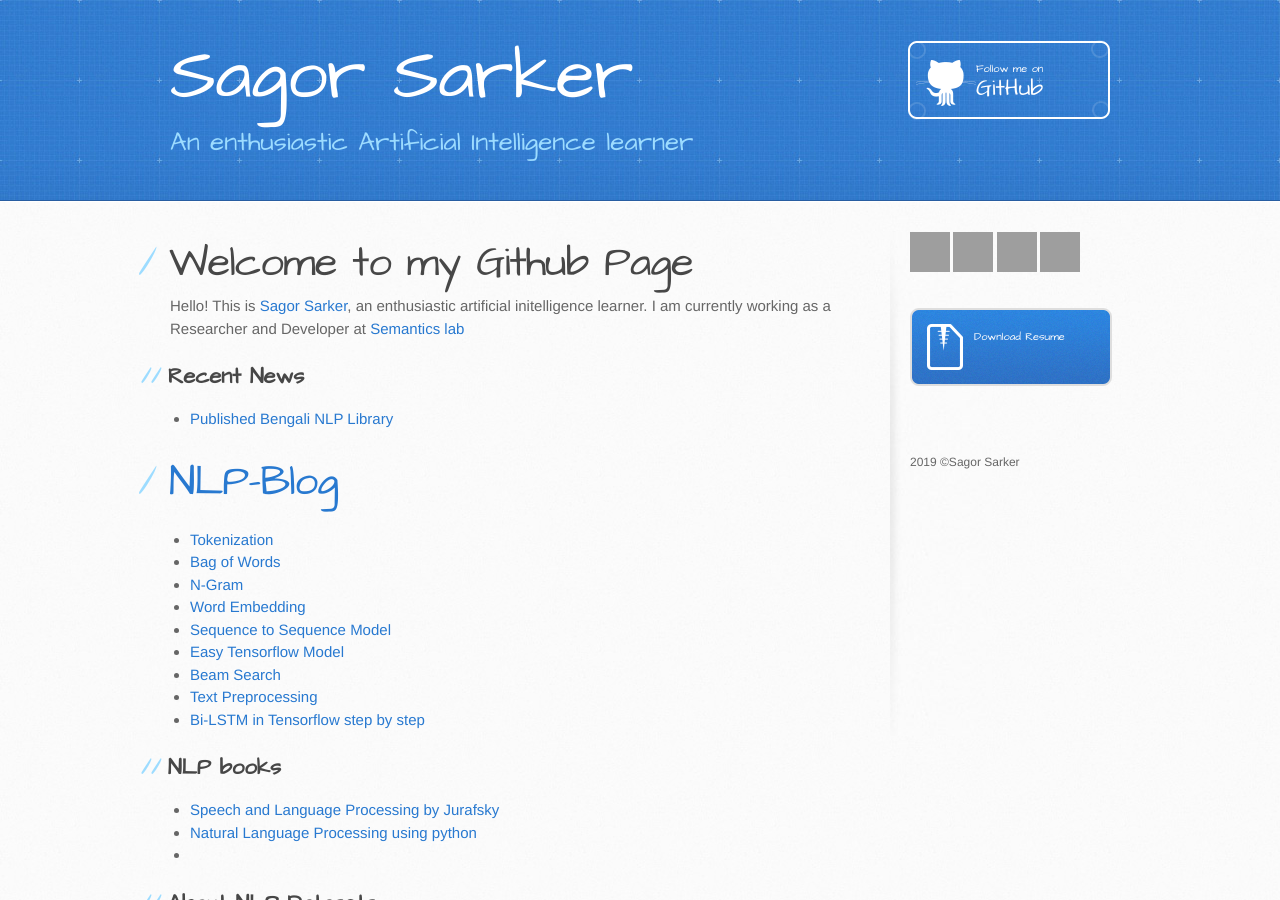
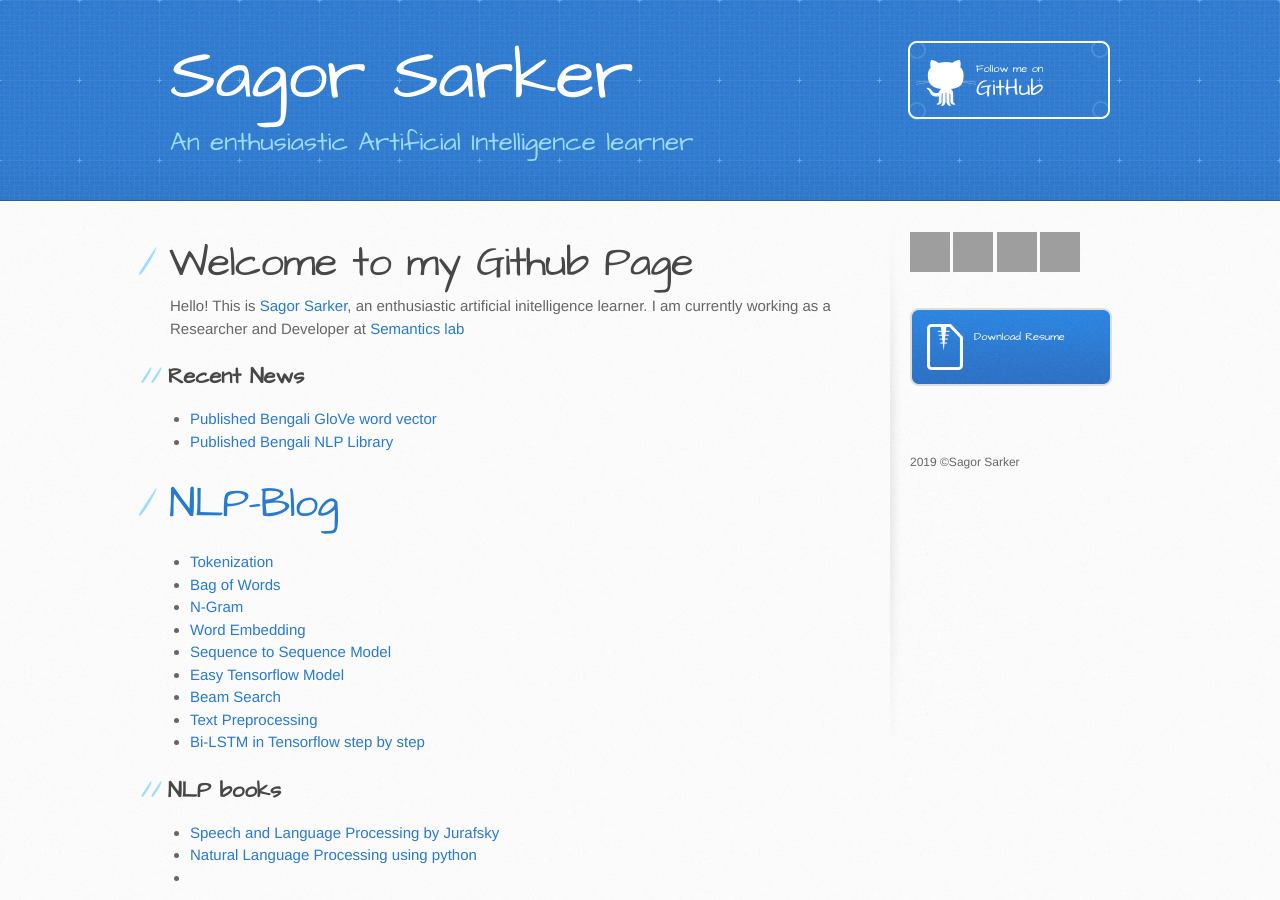
Before and after one commit to sagorbrur/sagorbrur.github.io, a Jekyll site: the page built from index.md, in a window 1280 px wide and 900 px high. Built offline with Jekyll 4.4.1, drawn with Linux system fonts in a browser that asks for light colours; our own code applies the rules of GitHub Pages for plain Markdown files; grey boxes are pictures that could not be loaded.

Commit message:
Update index.md

```diff
--- a/index.md
+++ b/index.md
@@ -3,6 +3,7 @@ Hello! This is [Sagor Sarker](https://www.linkedin.com/in/sagor-sarker/), an ent
 I am currently working as a Researcher and Developer at [Semantics lab](http://semanticslab.net/)
 
 ## Recent News
+* [Published Bengali GloVe word vector](https://github.com/sagorbrur/GloVe-Bengali)
 * [Published Bengali NLP Library](https://github.com/sagorbrur/bnlp)
 
 
```
